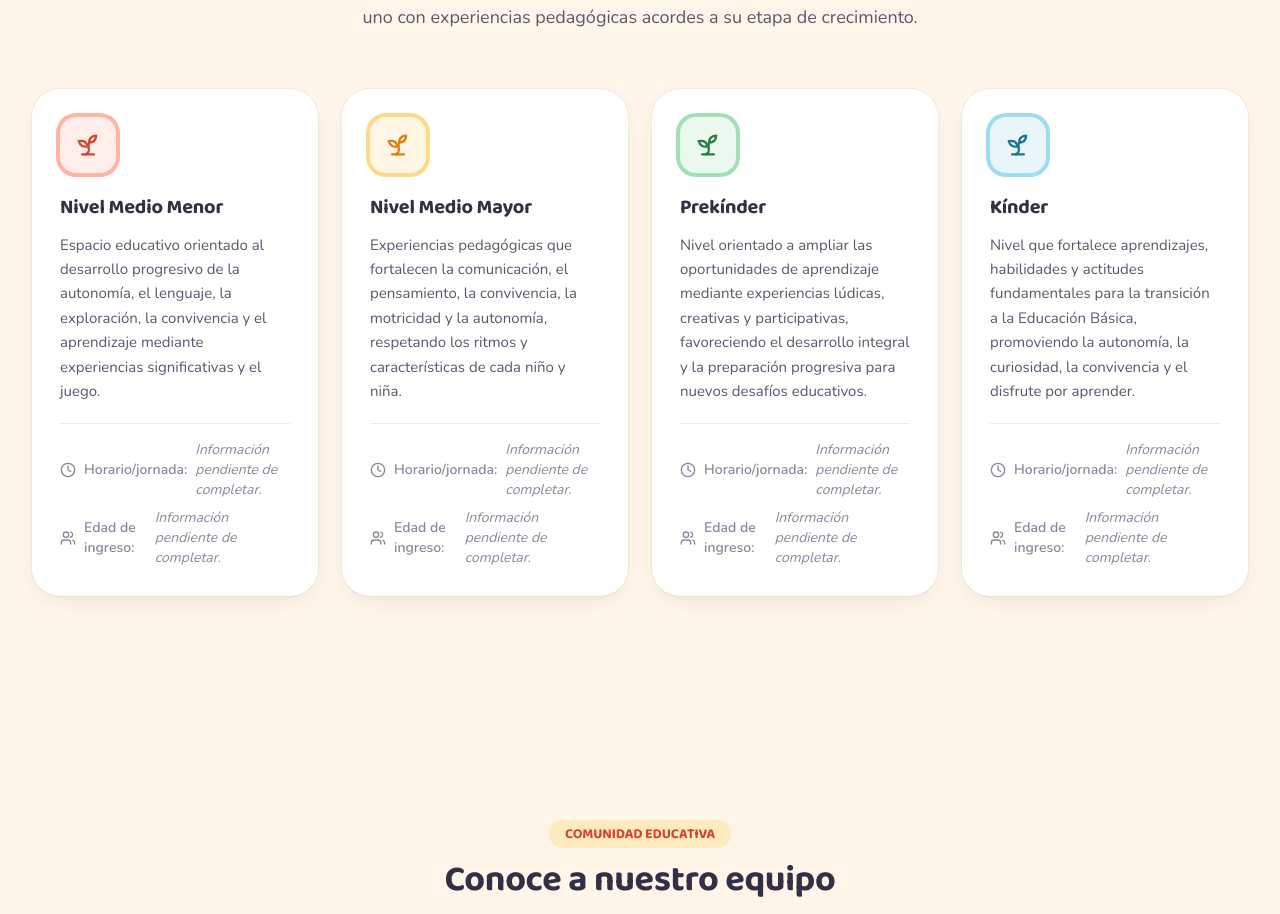
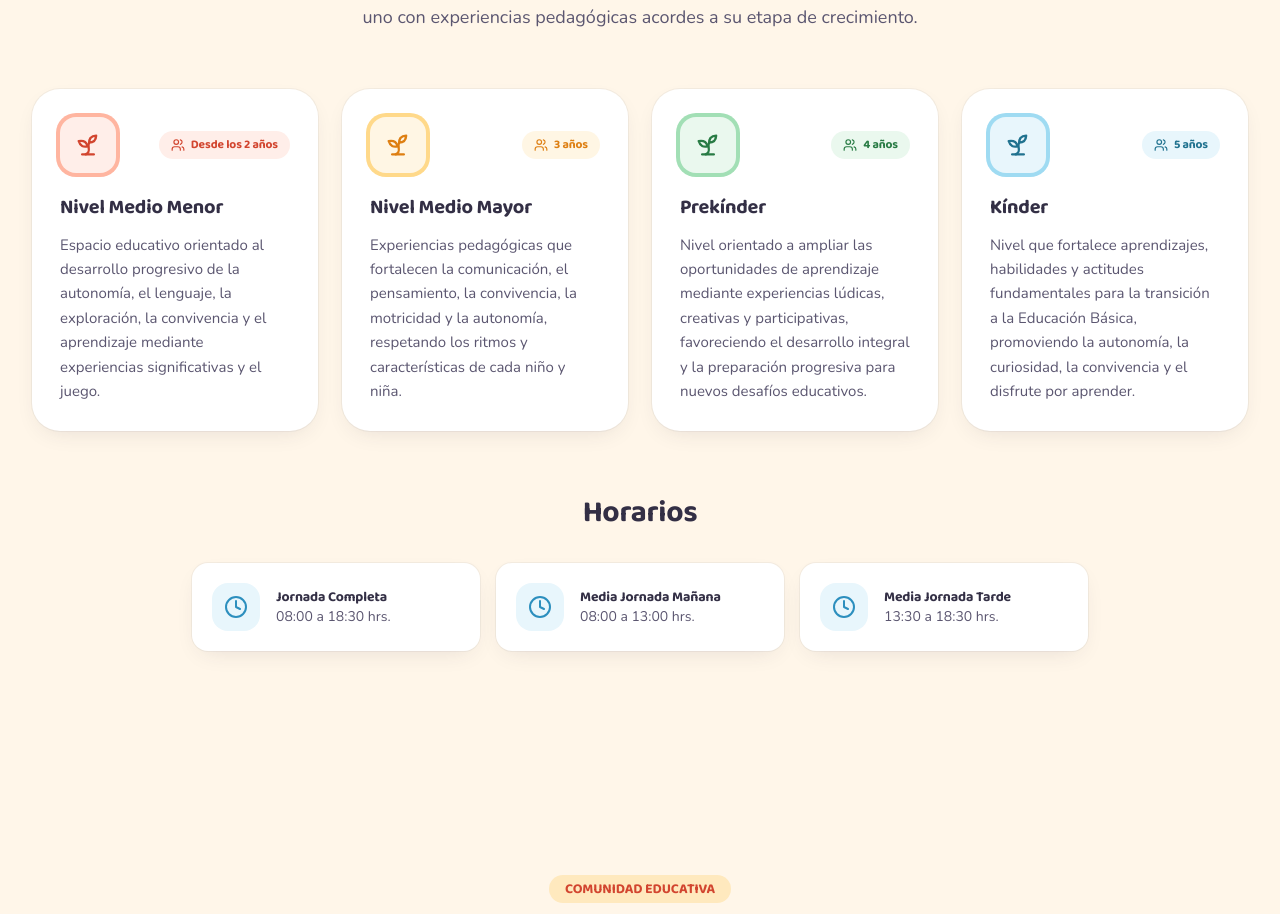
Before and after one commit to cristiangaona83-ui/arcoiris-florencia, a React (Vite) app: page / in a window 1280 px wide. Shown: the part 5930-6844 px from the top of the page. Built offline with nearby package versions, Linux system fonts and the light colour scheme.

Commit message:
Actualiza edades y horarios de niveles

```diff
--- a/src/components/LevelCard.tsx
+++ b/src/components/LevelCard.tsx
@@ -1,4 +1,4 @@
-import { Clock, Sprout, Users } from "lucide-react";
+import { Sprout, Users } from "lucide-react";
 import type { EducationLevel } from "@/data/levels";
 import { cn } from "@/lib/utils";
 
@@ -17,9 +17,10 @@ export function LevelCard({ level, index }: { level: EducationLevel; index: numb
       className="reveal flex h-full flex-col rounded-3xl bg-white p-6 shadow-card ring-1 ring-ink/5 transition-transform duration-300 hover:-translate-y-1.5 sm:p-7"
       style={{ transitionDelay: `${index * 80}ms` }}
     >
+      <div className="mb-5 flex items-center justify-between gap-2">
         <div
           className={cn(
-          "mb-5 flex h-14 w-14 items-center justify-center rounded-2xl ring-4",
+            "flex h-14 w-14 items-center justify-center rounded-2xl ring-4",
             styles.bg,
             styles.ring
           )}
@@ -27,23 +28,22 @@ export function LevelCard({ level, index }: { level: EducationLevel; index: numb
           <Sprout className={cn("h-7 w-7", styles.text)} aria-hidden="true" />
         </div>
 
+        <span
+          className={cn(
+            "inline-flex items-center gap-1.5 rounded-full px-3 py-1.5 text-xs font-bold font-display",
+            styles.bg,
+            styles.text
+          )}
+        >
+          <Users className="h-3.5 w-3.5" aria-hidden="true" />
+          {level.entryAge}
+        </span>
+      </div>
+
       <h3 className="font-display text-xl font-bold text-ink">{level.name}</h3>
       <p className="mt-3 flex-1 text-[15px] leading-relaxed text-ink-soft">
         {level.description}
       </p>
-
-      <dl className="mt-5 space-y-2 border-t border-ink/10 pt-4 text-sm text-ink-faint">
-        <div className="flex items-center gap-2">
-          <Clock className="h-4 w-4 shrink-0" aria-hidden="true" />
-          <dt className="font-semibold">Horario/jornada:</dt>
-          <dd className="italic">{level.schedule}</dd>
-        </div>
-        <div className="flex items-center gap-2">
-          <Users className="h-4 w-4 shrink-0" aria-hidden="true" />
-          <dt className="font-semibold">Edad de ingreso:</dt>
-          <dd className="italic">{level.entryAge}</dd>
-        </div>
-      </dl>
     </article>
   );
 }
--- a/src/data/levels.ts
+++ b/src/data/levels.ts
@@ -3,8 +3,6 @@ export interface EducationLevel {
   name: string;
   description: string;
   color: "coral" | "sun" | "leaf" | "sky";
-  /** Placeholders visibles en la tarjeta hasta que se entregue la información real. */
-  schedule: string;
   entryAge: string;
 }
 
@@ -15,8 +13,7 @@ export const levels: EducationLevel[] = [
     description:
       "Espacio educativo orientado al desarrollo progresivo de la autonomía, el lenguaje, la exploración, la convivencia y el aprendizaje mediante experiencias significativas y el juego.",
     color: "coral",
-    schedule: "Información pendiente de completar.",
-    entryAge: "Información pendiente de completar.",
+    entryAge: "Desde los 2 años",
   },
   {
     id: "medio-mayor",
@@ -24,8 +21,7 @@ export const levels: EducationLevel[] = [
     description:
       "Experiencias pedagógicas que fortalecen la comunicación, el pensamiento, la convivencia, la motricidad y la autonomía, respetando los ritmos y características de cada niño y niña.",
     color: "sun",
-    schedule: "Información pendiente de completar.",
-    entryAge: "Información pendiente de completar.",
+    entryAge: "3 años",
   },
   {
     id: "prekinder",
@@ -33,8 +29,7 @@ export const levels: EducationLevel[] = [
     description:
       "Nivel orientado a ampliar las oportunidades de aprendizaje mediante experiencias lúdicas, creativas y participativas, favoreciendo el desarrollo integral y la preparación progresiva para nuevos desafíos educativos.",
     color: "leaf",
-    schedule: "Información pendiente de completar.",
-    entryAge: "Información pendiente de completar.",
+    entryAge: "4 años",
   },
   {
     id: "kinder",
@@ -42,7 +37,6 @@ export const levels: EducationLevel[] = [
     description:
       "Nivel que fortalece aprendizajes, habilidades y actitudes fundamentales para la transición a la Educación Básica, promoviendo la autonomía, la curiosidad, la convivencia y el disfrute por aprender.",
     color: "sky",
-    schedule: "Información pendiente de completar.",
-    entryAge: "Información pendiente de completar.",
+    entryAge: "5 años",
   },
 ];
--- a/src/sections/LevelsSection.tsx
+++ b/src/sections/LevelsSection.tsx
@@ -1,6 +1,8 @@
+import { Clock } from "lucide-react";
 import { SectionTitle } from "@/components/SectionTitle";
 import { LevelCard } from "@/components/LevelCard";
 import { levels } from "@/data/levels";
+import { siteConfig } from "@/data/siteConfig";
 
 export function LevelsSection() {
   return (
@@ -17,6 +19,32 @@ export function LevelsSection() {
             <LevelCard key={level.id} level={level} index={index} />
           ))}
         </div>
+
+        {siteConfig.schedules.length > 0 && (
+          <div className="mt-16">
+            <h3 className="text-center font-display text-2xl font-bold text-ink sm:text-3xl">
+              Horarios
+            </h3>
+
+            <div className="mx-auto mt-8 grid max-w-4xl grid-cols-1 gap-4 sm:grid-cols-3">
+              {siteConfig.schedules.map((item, index) => (
+                <div
+                  key={item.label}
+                  className="reveal flex items-center gap-4 rounded-2xl bg-white p-5 shadow-card ring-1 ring-ink/5"
+                  style={{ transitionDelay: `${index * 80}ms` }}
+                >
+                  <div className="flex h-12 w-12 shrink-0 items-center justify-center rounded-2xl bg-sky-50 text-sky-500">
+                    <Clock className="h-6 w-6" aria-hidden="true" />
+                  </div>
+                  <div className="min-w-0">
+                    <p className="font-display text-sm font-bold text-ink">{item.label}</p>
+                    <p className="text-sm text-ink-soft">{item.hours} hrs.</p>
+                  </div>
+                </div>
+              ))}
+            </div>
+          </div>
+        )}
       </div>
     </section>
   );
```
Lines whose indentation alone changed are shown as unchanged.
